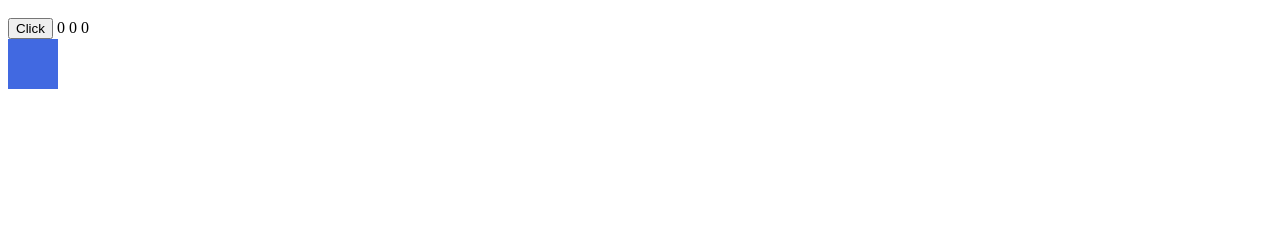
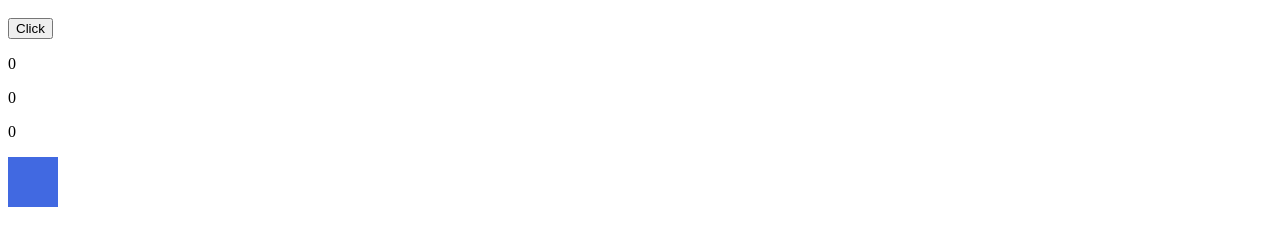
Before and after one commit to gomasiwo/amog, a plain HTML site: page index.html in a window 1280 px wide. Shown: the part 57-302 px from the top of the page. Drawn offline with Linux system fonts and the light colour scheme.

Commit message:
Update index.html

```diff
--- a/index.html
+++ b/index.html
@@ -7,9 +7,9 @@
     <h1>モーションテスト</h1>
     <div>
       <button onClick="deviceMotionRequest()">Click</button>
-      <span id="x">0</span>
-      <span id="y">0</span>
-      <span id="z">0</span>
+      <p id="x">0</p>
+      <p id="y">0</p>
+      <p id="z">0</p>
       <div class="inn"></div>
     </div>
     <script>
```
